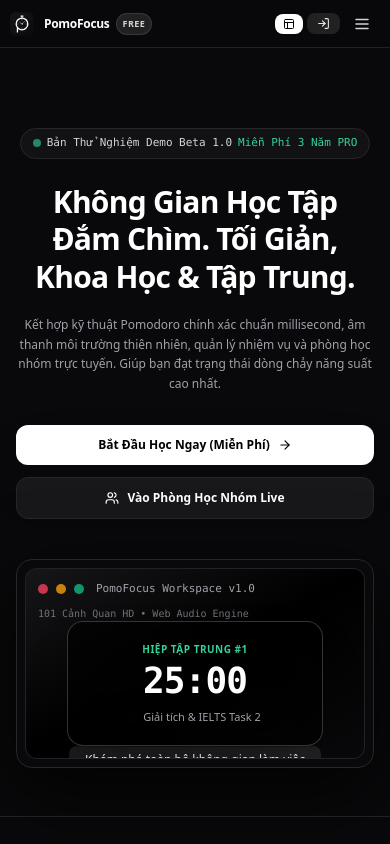
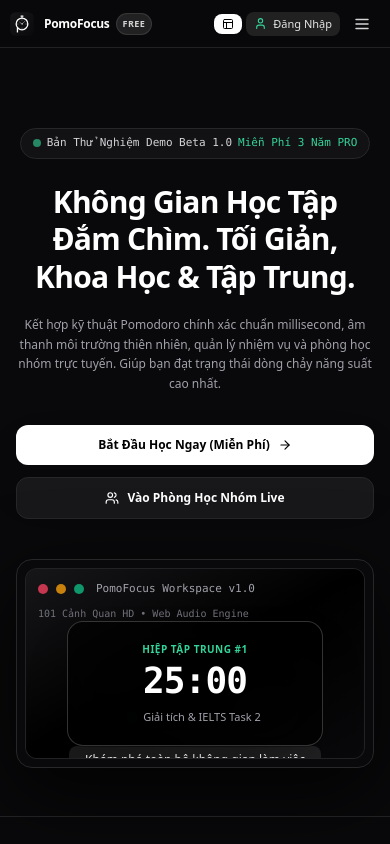
Before and after one commit to namhone/pomofocus, a React (Vite) app: page / in a window 390 px wide. Shown: the top 844 px of the page. Built offline with nearby package versions, Linux system fonts and the light colour scheme.

Commit message:
fix(nav): always navigate home on logo click and clarify login button to eliminate logout confusion

```diff
--- a/src/components/PlatformHeader.tsx
+++ b/src/components/PlatformHeader.tsx
@@ -6,7 +6,6 @@
   Users,
   Calendar,
   CreditCard,
-  LogIn,
   LogOut,
   User,
   Layout,
@@ -53,9 +52,9 @@
         <div className="flex items-center gap-1.5 sm:gap-3 shrink-0 min-w-0">
           <button
             type="button"
-            onClick={() => handleNavigate(isWorkspace ? '/' : '/app')}
+            onClick={() => handleNavigate('/')}
             className="flex items-center gap-1.5 sm:gap-2 text-white hover:opacity-90 transition cursor-pointer"
-            title="PomoFocus Home"
+            title="Về Trang Chủ PomoFocus"
           >
             <PomoFocusLogo size={24} showWordmark={true} wordmarkClassName="inline-block text-xs sm:text-sm font-bold text-white tracking-tight" />
           </button>
@@ -168,10 +167,11 @@
               type="button"
               data-testid="header-login-btn"
               onClick={() => handleNavigate('/login')}
-              className="flex items-center gap-1.5 px-2.5 py-1 rounded-lg bg-white/10 hover:bg-white/15 text-neutral-200 text-xs transition cursor-pointer whitespace-nowrap"
+              className="flex items-center gap-1.5 px-2 sm:px-2.5 py-1 rounded-lg bg-white/10 hover:bg-white/15 text-neutral-200 text-[11px] sm:text-xs transition cursor-pointer whitespace-nowrap"
+              title="Đăng nhập tài khoản"
             >
-              <LogIn size={13} />
-              <span className="hidden sm:inline">Đăng Nhập</span>
+              <User size={13} className="text-emerald-400 shrink-0" />
+              <span>Đăng Nhập</span>
             </button>
           )}
 
@@ -281,7 +281,7 @@
           </div>
 
           {/* Logout in mobile menu */}
-          {isAuthenticated && (
+          {isAuthenticated ? (
             <button
               type="button"
               onClick={() => {
@@ -293,6 +293,15 @@
               <LogOut size={14} />
               <span>Đăng Xuất Khỏi Tài Khoản</span>
             </button>
+          ) : (
+            <button
+              type="button"
+              onClick={() => handleNavigate('/login')}
+              className="w-full mt-3 flex items-center justify-center gap-2 py-2.5 rounded-xl bg-white text-black text-xs font-bold transition cursor-pointer active:scale-98"
+            >
+              <User size={14} className="shrink-0" />
+              <span>Đăng Nhập / Đăng Ký Tài Khoản</span>
+            </button>
           )}
         </div>
       )}
```
